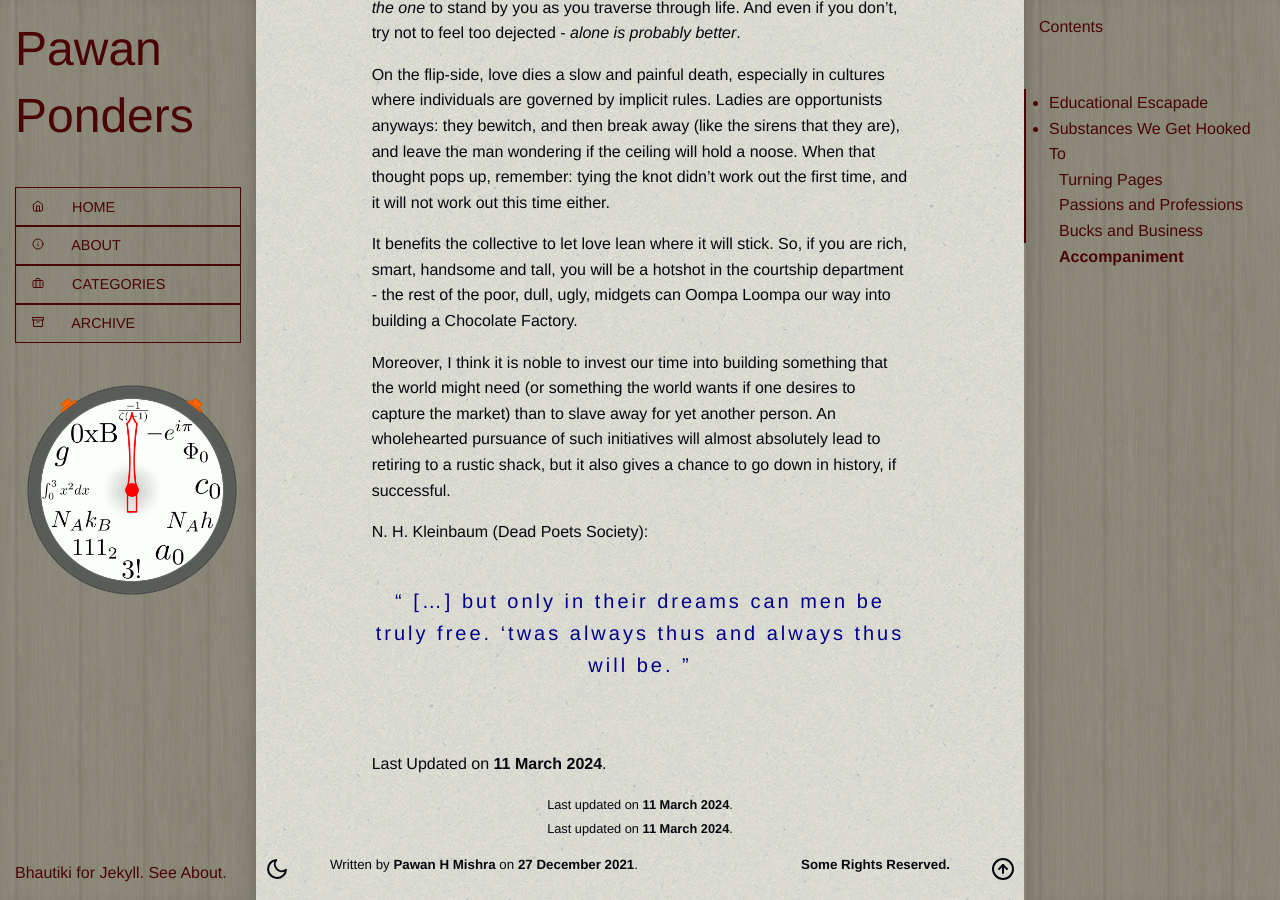
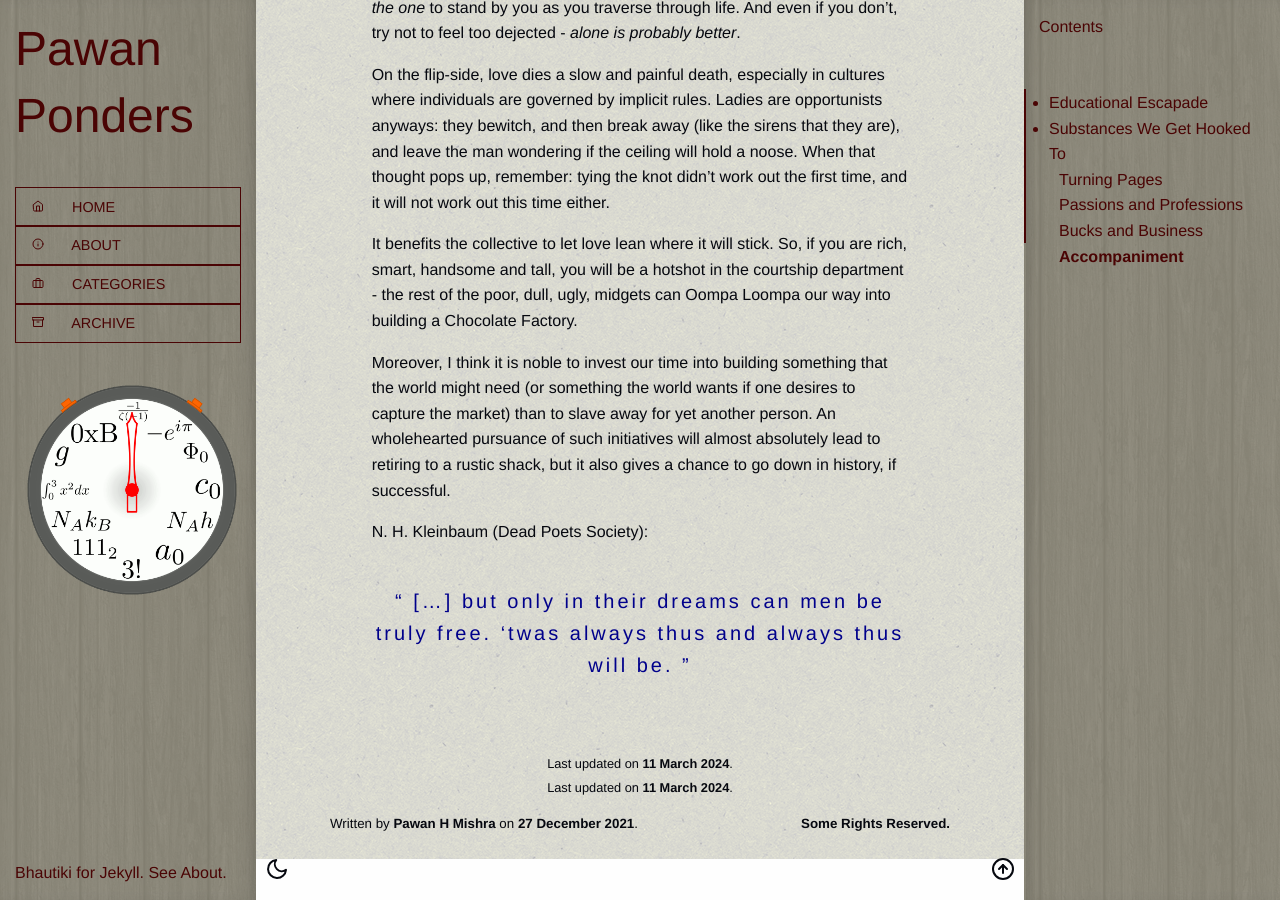
Before and after one commit to pawanmsr/pawanmsr.github.io, a Jekyll site: the page built from _posts/2021-12-27-lonely-with-physics.markdown, in a window 1280 px wide and 900 px high, scrolled down 5203 px. Built offline with Jekyll 4.4.1, drawn with Linux system fonts in a browser that asks for light colours.

Commit message:
Dev (#23)

```diff
--- a/_posts/2021-12-27-lonely-with-physics.markdown
+++ b/_posts/2021-12-27-lonely-with-physics.markdown
@@ -73,5 +73,3 @@ Moreover, I think it is noble to invest our time into building something that th
 N. H. Kleinbaum (Dead Poets Society):
 
 > [...] but only in their dreams can men be truly free. 'twas always thus and always thus will be.
-
-Last Updated on **11 March 2024**.
```
Also changed, not shown: assets/img/posts/lcbat.svg, 1 other file.
